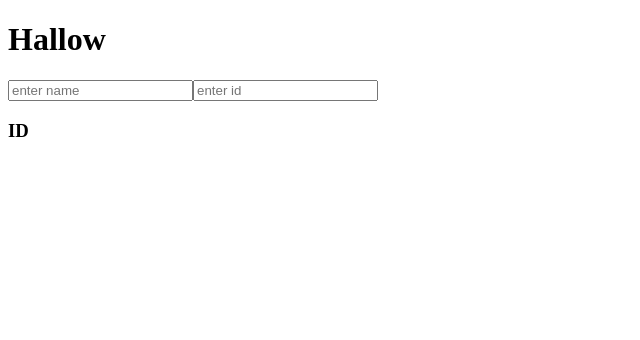
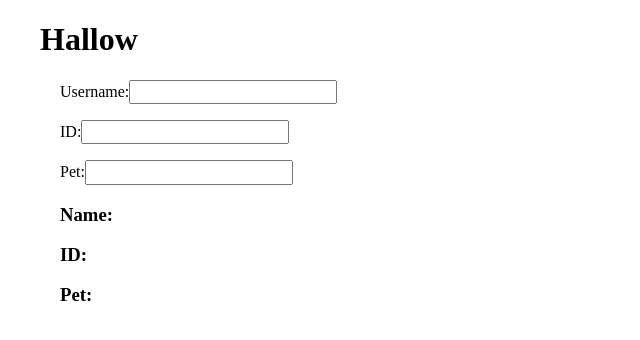
Before and after one commit to Chrononox/anethtracker, a React (Create React App) app: page / in a window 1280 px wide. Shown: the top 340 px of the page, without its empty margins (0-640 px from the left). Built offline with nearby package versions, Linux system fonts and the light colour scheme.

Commit message:
practice stuff

```diff
--- a/package.json
+++ b/package.json
@@ -8,7 +8,8 @@
     "@testing-library/user-event": "^7.2.1",
     "react": "^16.12.0",
     "react-dom": "^16.12.0",
-    "react-scripts": "3.3.1"
+    "react-scripts": "3.3.1",
+    "tachyons": "^4.11.1"
   },
   "scripts": {
     "start": "react-scripts start",
--- a/src/App.css
+++ b/src/App.css
@@ -0,0 +1,3 @@
+div {
+    margin-left: 20px;
+}
--- a/src/App.js
+++ b/src/App.js
@@ -9,19 +9,33 @@ class App extends React.Component{
     this.state = {
       name: '',
       id: '',
+      pet: ''
     }
   }
 
   returnedData = (event) =>{
     this.setState({name: event.target.value})
   }
+  returnedID = (event) =>{
+    this.setState({id: event.target.value})
+  }
+  returnedPet = (event) =>{
+    this.setState({pet: event.target.value})
+  }
 
   render(){
     return(
       <div>
         <h1>Hallow</h1>
-        <State userInfo={this.returnedData}/>
-        <DisplayState name={this.state.name} id={this.id}/>
+        <State dataNeed={'Username'} userInfo={this.returnedData}/>
+        <State dataNeed={'ID'} userInfo={this.returnedID}/>
+        <State dataNeed={'Pet'} userInfo={this.returnedPet}/>
+
+        <DisplayState
+          name={this.state.name}
+          id={this.state.id}
+          pet={this.state.pet}
+         />
       </div>
     )
   }
--- a/src/DisplayState.js
+++ b/src/DisplayState.js
@@ -1,10 +1,11 @@
 import React from 'react';
 
-const DisplayState = ({name, id}) =>{
+const DisplayState = ({name, id, pet}) =>{
     return(
         <div>
-            <h3>{name}</h3>
-            <h3>ID</h3>
+            <h3>Name: {name}</h3>
+            <h3>ID: {id}</h3>
+            <h3>Pet: {pet}</h3>
         </div>
     )
 }
--- a/src/State.js
+++ b/src/State.js
@@ -2,11 +2,13 @@ import React from 'react';
 
 //get user input here and return it
 
-const State = ({returnedData}) =>{
+const State = ({dataNeed, userInfo }) =>{
     return(
         <div>
-            <input onChange={returnedData} placeholder='enter name'/>
-            <input placeholder='enter id' />
+            <p>{dataNeed}:
+            <input
+            onChange={userInfo}
+            /></p>
         </div>
     )
 }
--- a/src/index.js
+++ b/src/index.js
@@ -3,6 +3,7 @@ import ReactDOM from 'react-dom';
 import './index.css';
 import App from './App';
 import * as serviceWorker from './serviceWorker';
+import 'tachyons'
 
 ReactDOM.render(<App />, document.getElementById('root'));
 
```
Also changed, not shown: 2 other files (tests, documents, lock files or other folders).
